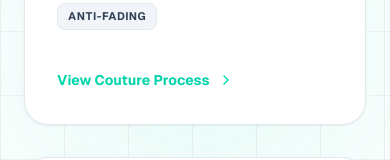
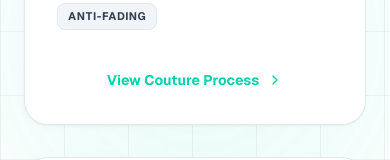
Before and after one commit to Bharath-Sal/laundry-project, a Next.js app: page / in a window 390 px wide. Shown: the part 4028-4188 px from the top of the page. Built offline with nearby package versions, Linux system fonts and the light colour scheme.

Commit message:
chore: mobile polish — full-width CTAs and improved card touch targets

```diff
--- a/src/components/sections/Hero.tsx
+++ b/src/components/sections/Hero.tsx
@@ -159,7 +159,7 @@ export default function Hero() {
               animate={{ x: magneticPos1.x, y: magneticPos1.y }}
               transition={{ type: "spring", stiffness: 150, damping: 15, mass: 0.1 }}
               onClick={() => scrollToSection("#pricing")}
-              className="group relative flex items-center justify-center gap-2 bg-luxuryTeal hover:bg-[#00ebd0] text-luxuryDark font-bold text-base rounded-full px-8 py-4 shadow-[0_0_30px_rgba(0,212,170,0.3)] hover:shadow-[0_0_40px_rgba(0,212,170,0.5)] transition-all duration-300 pointer-events-auto"
+              className="w-full sm:w-auto group relative flex items-center justify-center gap-2 bg-luxuryTeal hover:bg-[#00ebd0] text-luxuryDark font-bold text-base rounded-full px-8 py-4 shadow-[0_0_30px_rgba(0,212,170,0.3)] hover:shadow-[0_0_40px_rgba(0,212,170,0.5)] transition-all duration-300 pointer-events-auto"
             >
               Book a Pickup
               <ArrowRight className="w-5 h-5 group-hover:translate-x-1.5 transition-transform duration-300" />
@@ -172,7 +172,7 @@ export default function Hero() {
               animate={{ x: magneticPos2.x, y: magneticPos2.y }}
               transition={{ type: "spring", stiffness: 150, damping: 15, mass: 0.1 }}
               onClick={() => scrollToSection("#how-it-works")}
-              className="group flex items-center justify-center gap-2 bg-white border border-slate-200 hover:border-slate-300 text-slate-900 font-semibold text-base rounded-full px-8 py-4 transition-all duration-300 hover:bg-slate-100 pointer-events-auto"
+              className="w-full sm:w-auto group flex items-center justify-center gap-2 bg-white border border-slate-200 hover:border-slate-300 text-slate-900 font-semibold text-base rounded-full px-8 py-4 transition-all duration-300 hover:bg-slate-100 pointer-events-auto"
             >
               <Play className="w-4 h-4 fill-slate-900 text-slate-900 group-hover:scale-110 transition-transform duration-300" />
               See How It Works
--- a/src/components/sections/Services.tsx
+++ b/src/components/sections/Services.tsx
@@ -150,7 +150,7 @@ export default function Services() {
                 viewport={{ once: true, margin: '-100px' }}
                 transition={{ duration: 0.6, delay: idx * 0.1 }}
                 onClick={() => setActiveCard(isExpanded ? null : service.id)}
-                className="relative group cursor-pointer"
+                className="relative group cursor-pointer min-h-[220px]"
               >
                 <div className="absolute -inset-px rounded-3xl bg-gradient-to-r from-slate-200/20 to-transparent group-hover:from-[#00D4AA]/20 group-hover:to-[#7C3AED]/20 transition-all duration-500 pointer-events-none blur-sm" />
                 <div className="relative h-full p-8 md:p-10 rounded-3xl bg-white shadow-sm border border-slate-200 group-hover:border-slate-300 transition-all duration-500 flex flex-col justify-between overflow-hidden">
@@ -195,7 +195,7 @@ export default function Services() {
 
                   <div>
                     <button
-                      className="inline-flex items-center gap-2 text-sm font-bold text-[#00D4AA] hover:text-[#0A0F2C] transition-colors font-sans mt-2"
+                      className="inline-flex w-full sm:w-auto items-center justify-center gap-2 text-sm font-bold text-[#00D4AA] hover:text-[#0A0F2C] transition-colors font-sans mt-2"
                     >
                       <span>{isExpanded ? "Hide Details" : "View Couture Process"}</span>
                       <ChevronRight className={`w-4 h-4 transition-transform duration-300 ${isExpanded ? "rotate-90" : ""}`} />
--- a/src/components/sections/Testimonials.tsx
+++ b/src/components/sections/Testimonials.tsx
@@ -68,13 +68,13 @@ export default function Testimonials() {
               whileInView={{ opacity: 1, y: 0 }}
               viewport={{ once: true }}
               transition={{ duration: 0.5, delay: index * 0.1 }}
-              className="rounded-[32px] border border-white/10 bg-[#111827] p-8 shadow-[0_20px_70px_rgba(0,0,0,0.25)]"
+              className="rounded-[32px] border border-white/10 bg-[#111827] p-6 sm:p-8 shadow-[0_20px_70px_rgba(0,0,0,0.25)] min-h-[220px]"
             >
               <div className="flex items-center justify-between mb-6">
-                <div>
-                  <p className="text-sm uppercase tracking-[0.28em] text-slate-400 font-bold">Customer</p>
-                  <h3 className="text-xl font-black text-white mt-2">{testimonial.name}</h3>
-                </div>
+                  <div>
+                    <p className="text-sm uppercase tracking-[0.28em] text-slate-400 font-bold">Customer</p>
+                    <h3 className="text-xl font-black text-white mt-2">{testimonial.name}</h3>
+                  </div>
                 <div className="flex h-12 w-12 items-center justify-center rounded-3xl bg-[#00D4AA]/10 text-[#00D4AA]">
                   <Quote className="w-5 h-5" />
                 </div>
```
